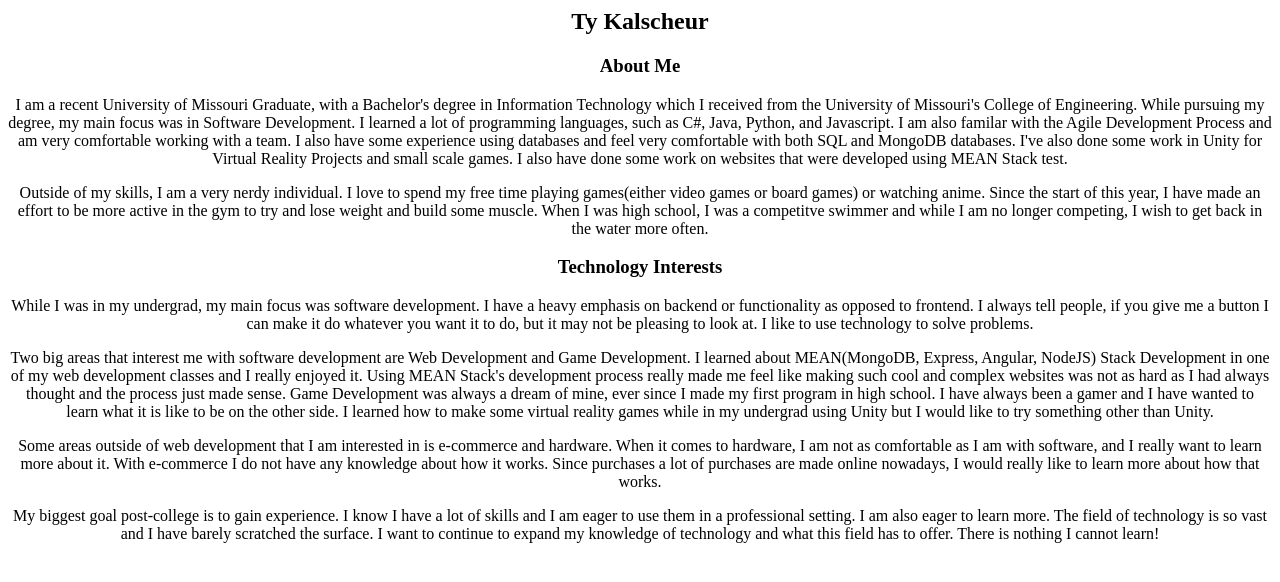
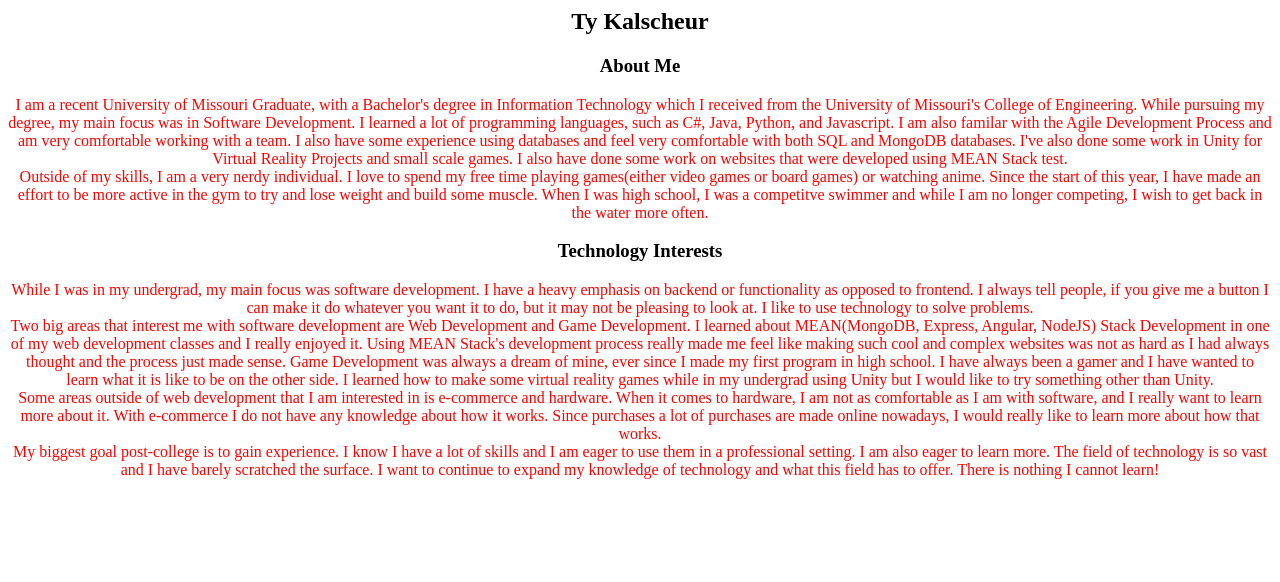
Before and after one commit to RedDrag0n32/RedDrag0n32.github.io, a plain HTML site: page index.html in a window 1280 px wide. Drawn offline with Linux system fonts and the light colour scheme.

Commit message:
Updating...

```diff
--- a/index.html
+++ b/index.html
@@ -4,8 +4,8 @@
         <!-- <link rel="stylesheet" href="style.css"> -->
         <style>
             p {
-                margin: 0px, 40px;
-                /* color: red; */
+                margin: 0;
+                color: red;
                 }
         </style>
     </head>
```
